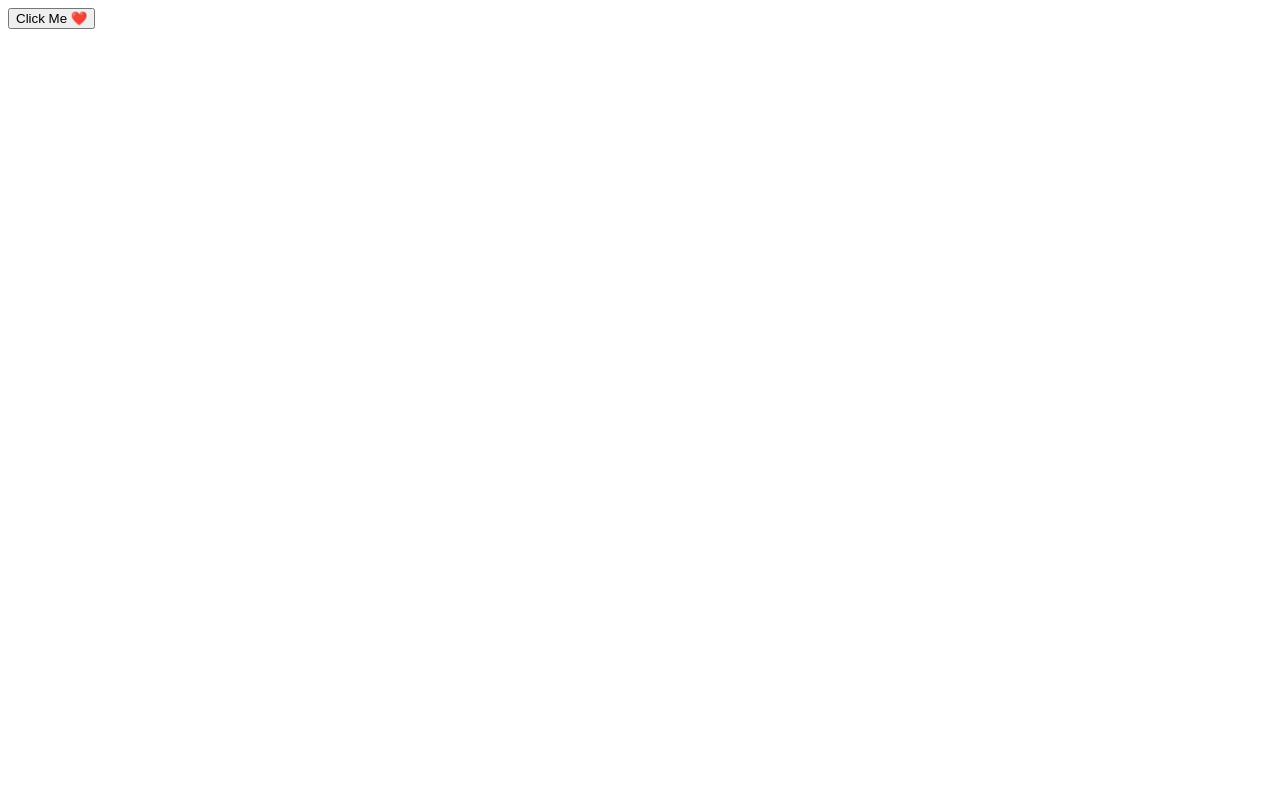
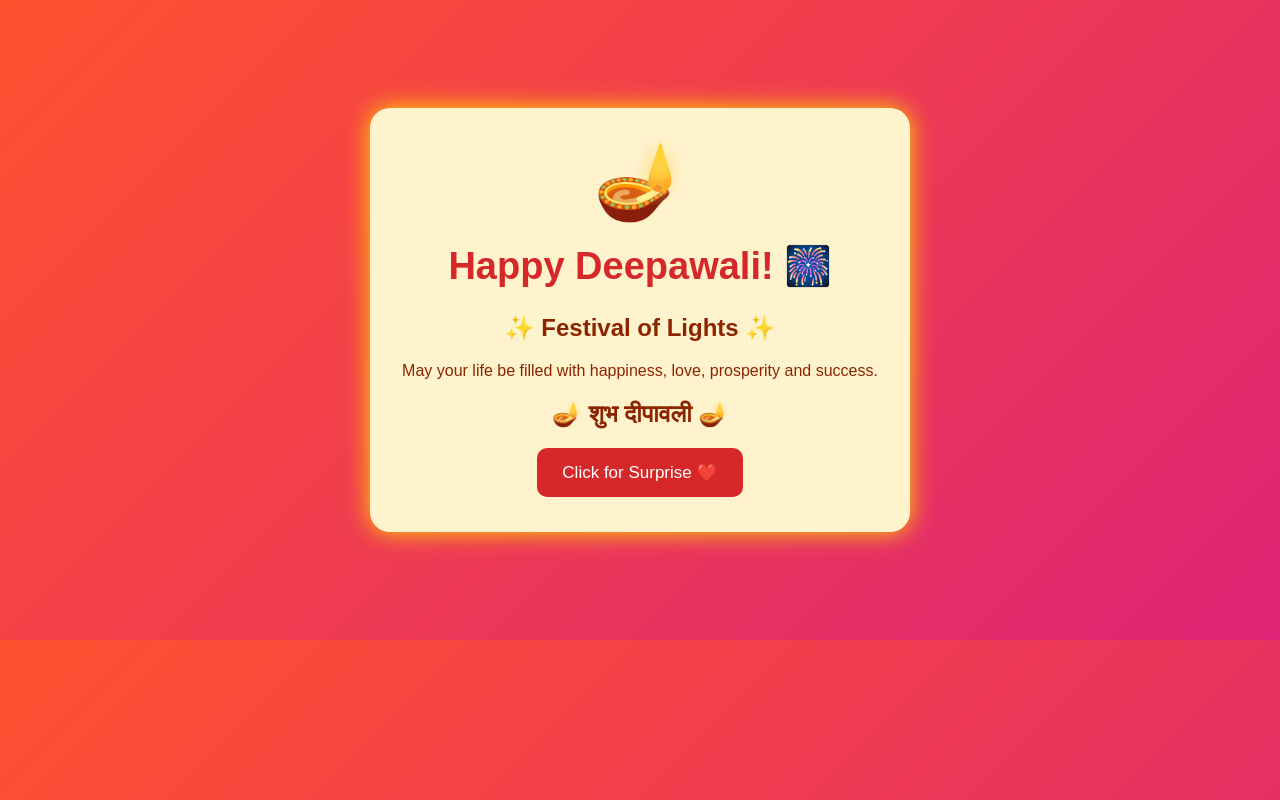
Before and after one commit to srushreyas07-web/my-first-project, a plain HTML site: page index.html in a window 1280 px wide. Drawn offline with Linux system fonts and the light colour scheme.

Commit message:
Update index.html

```diff
--- a/index.html
+++ b/index.html
@@ -1,7 +1,80 @@
-<button onclick="showMessage()">Click Me ❤️</button>
+<!DOCTYPE html>
+<html>
+<head>
+    <title>Happy Deepawali</title>
 
-<script>
-function showMessage() {
-  alert("Welcome to my beautiful website! 💖");
-}
-</script>
+    <style>
+        body {
+            background: linear-gradient(135deg, #ff512f, #dd2476);
+            font-family: Arial, sans-serif;
+            text-align: center;
+            color: white;
+            padding: 50px 15px;
+        }
+
+        .card {
+            background: #fff3cd;
+            color: #8b2500;
+            padding: 35px 20px;
+            border-radius: 20px;
+            max-width: 500px;
+            margin: 50px auto;
+            box-shadow: 0 0 25px gold;
+        }
+
+        h1 {
+            color: #d62828;
+            font-size: 38px;
+        }
+
+        .diya {
+            font-size: 65px;
+            animation: glow 1s infinite alternate;
+        }
+
+        @keyframes glow {
+            from { transform: scale(1); }
+            to { transform: scale(1.15); }
+        }
+
+        button {
+            background: #d62828;
+            color: white;
+            border: none;
+            padding: 14px 25px;
+            border-radius: 10px;
+            font-size: 17px;
+            cursor: pointer;
+        }
+    </style>
+</head>
+
+<body>
+
+    <div class="card">
+        <div class="diya">🪔</div>
+
+        <h1>Happy Deepawali! 🎆</h1>
+
+        <h2>✨ Festival of Lights ✨</h2>
+
+        <p>
+            May your life be filled with happiness,
+            love, prosperity and success.
+        </p>
+
+        <h2>🪔 शुभ दीपावली 🪔</h2>
+
+        <button onclick="showWish()">
+            Click for Surprise ❤️
+        </button>
+    </div>
+
+    <script>
+        function showWish() {
+            alert("Wishing you and your family a very Happy Deepawali! 🪔❤️🎆");
+        }
+    </script>
+
+</body>
+</html>
```
